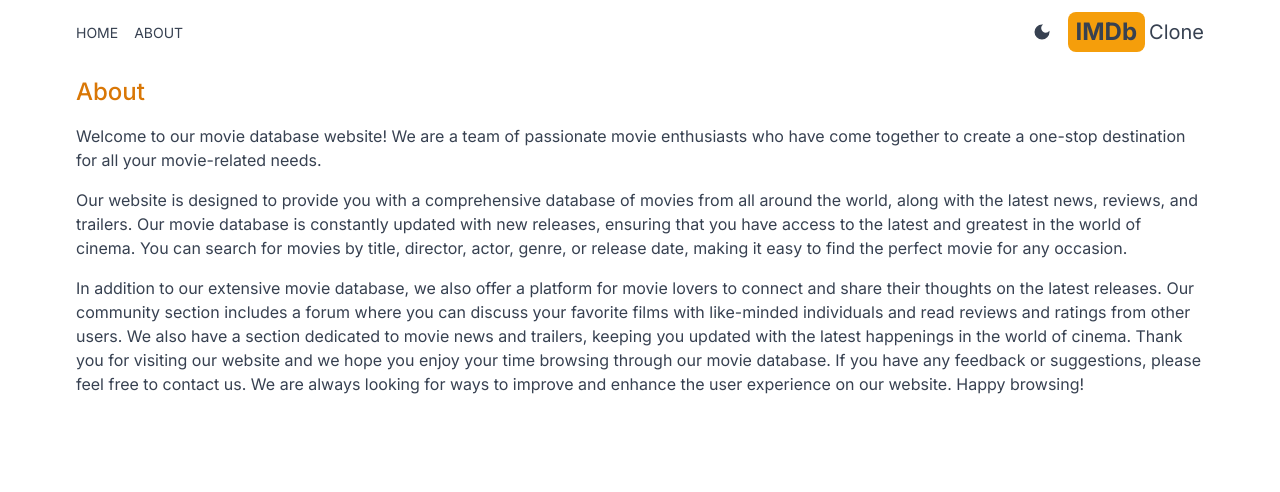
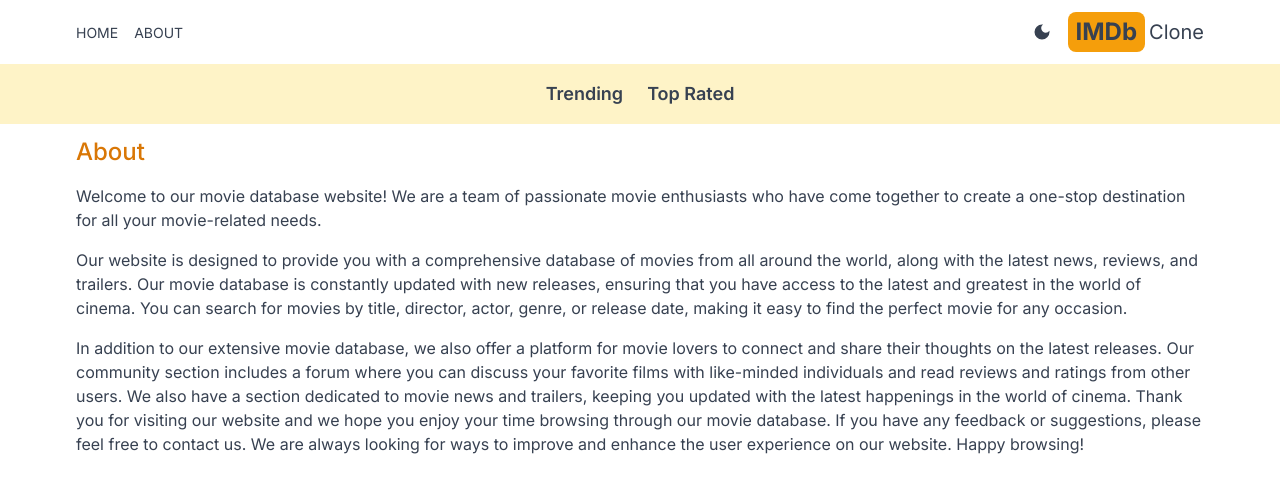
Before and after one commit to Shashanks0616/IMDB-CLONE, a Next.js app: page / in a window 1280 px wide. Shown: the top 492 px of the page. Built offline with nearby package versions, Linux system fonts and the light colour scheme.

Commit message:
Add the navbar Section

```diff
--- a/src/app/layout.js
+++ b/src/app/layout.js
@@ -2,6 +2,7 @@
 import './globals.css';
 import Header from '@/components/Header';
 import Providers from './Providers';
+import Navbar from '@/components/Navbar';
 
 const inter = Inter({ subsets: ['latin'] });
 
@@ -16,6 +17,7 @@
       <body className={inter.className}>
         <Providers>
           <Header />
+          <Navbar />
           {children}
         </Providers>
       </body>
--- /dev/null
+++ b/src/components/Navbar.jsx
@@ -0,0 +1,10 @@
+import NavbarItem from './NavbarItem';
+
+export default function Navbar() {
+  return (
+    <div className='flex dark:bg-gray-600 bg-amber-100 p-4 lg:text-lg justify-center gap-6'>
+      <NavbarItem title='Trending' param='fetchTrending' />
+      <NavbarItem title='Top Rated' param='fetchTopRated' />
+    </div>
+  );
+}
--- /dev/null
+++ b/src/components/NavbarItem.jsx
@@ -0,0 +1,23 @@
+'use client';
+
+import Link from 'next/link';
+import { useSearchParams } from 'next/navigation';
+
+export default function NavbarItem({ title, param }) {
+  const searchParams = useSearchParams();
+  const genre = searchParams.get('genre');
+  return (
+    <div>
+      <Link
+        className={`hover:text-amber-600 font-semibold ${
+          genre === param
+            ? 'underline underline-offset-8 decoration-4 decoration-amber-500 rounded-lg'
+            : ''
+        }`}
+        href={`/?genre=${param}`}
+      >
+        {title}
+      </Link>
+    </div>
+  );
+}
```
